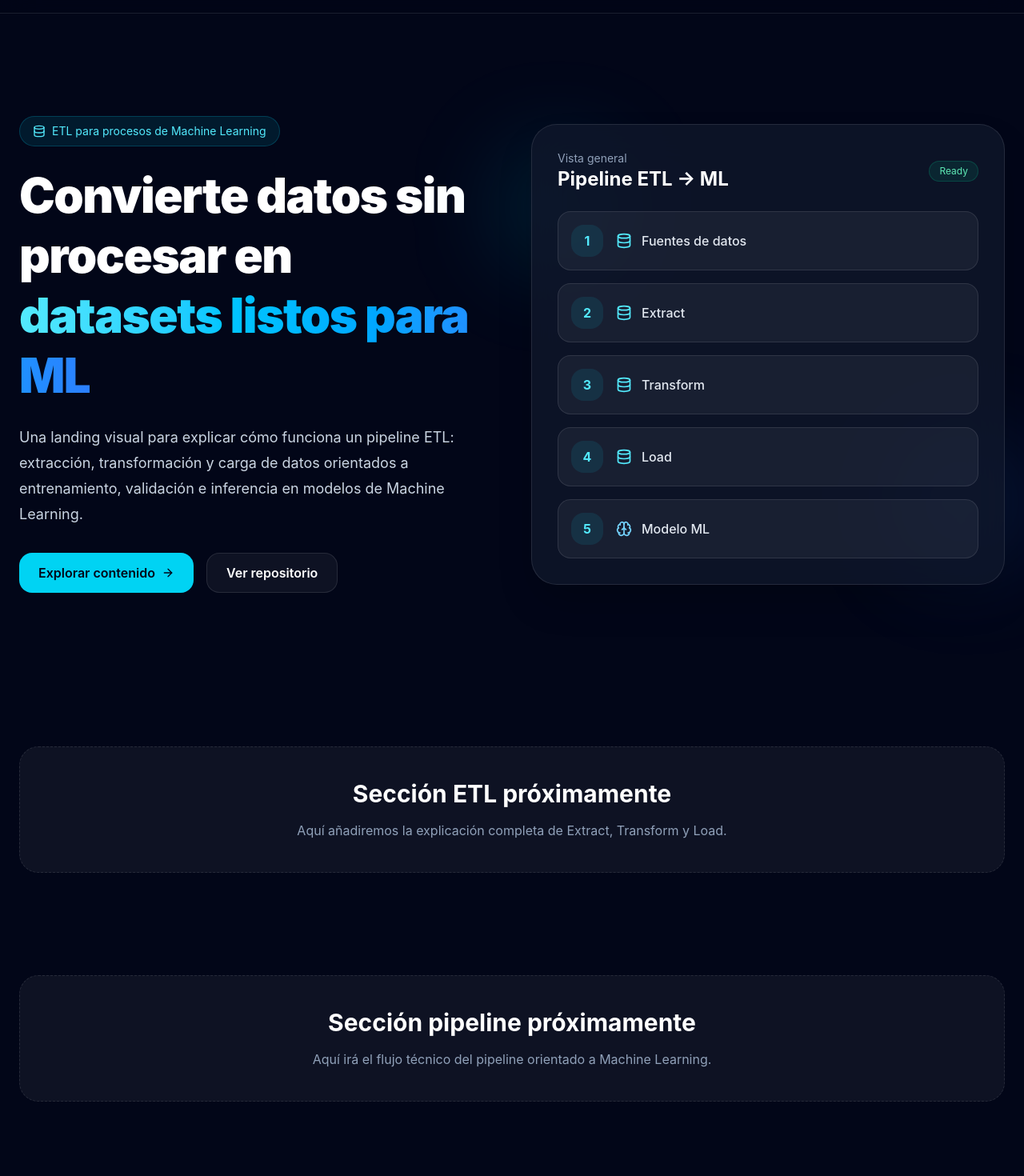
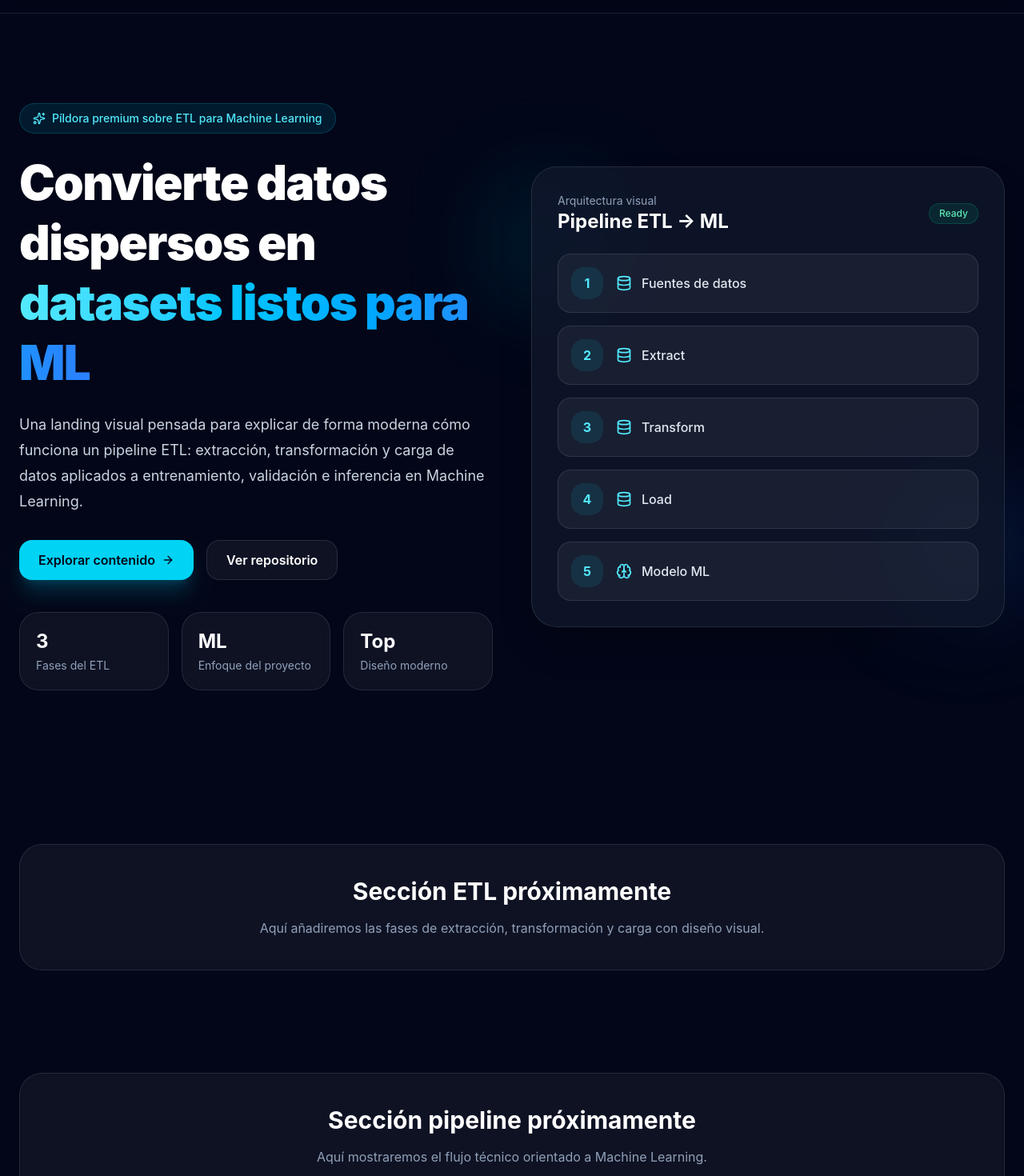
Before and after one commit to Andres-Torrez/ETL-pipeline-for-Machine-Learning-housing-price-prediction, a React (Vite) app in the folder etl-ml-web/: page / in a window 1280 px wide. Shown: the part 60-1530 px from the top of the page at 80% size. Built offline with nearby package versions, Linux system fonts and the light colour scheme; the HTML template or start-up script is replaced by a standard one.

Commit message:
feat: define landing identify

```diff
--- a/etl-ml-web/src/App.jsx
+++ b/etl-ml-web/src/App.jsx
@@ -1,5 +1,16 @@
 import Navbar from "./components/Navbar"
 import Hero from "./sections/Hero"
+
+function PlaceholderSection({ id, title, text }) {
+  return (
+    <section id={id} className="mx-auto max-w-7xl px-6 py-16">
+      <div className="rounded-[28px] border border-white/10 bg-white/5 p-10 text-center backdrop-blur">
+        <h2 className="text-3xl font-bold text-white">{title}</h2>
+        <p className="mt-4 text-slate-400">{text}</p>
+      </div>
+    </section>
+  )
+}
 
 export default function App() {
   return (
@@ -7,32 +18,23 @@ export default function App() {
       <Navbar />
       <Hero />
 
-      <section id="etl" className="mx-auto max-w-7xl px-6 py-16">
-        <div className="rounded-3xl border border-dashed border-white/10 bg-white/5 p-10 text-center">
-          <h2 className="text-3xl font-bold">Sección ETL próximamente</h2>
-          <p className="mt-4 text-slate-400">
-            Aquí añadiremos la explicación completa de Extract, Transform y Load.
-          </p>
-        </div>
-      </section>
+      <PlaceholderSection
+        id="etl"
+        title="Sección ETL próximamente"
+        text="Aquí añadiremos las fases de extracción, transformación y carga con diseño visual."
+      />
 
-      <section id="pipeline" className="mx-auto max-w-7xl px-6 py-16">
-        <div className="rounded-3xl border border-dashed border-white/10 bg-white/5 p-10 text-center">
-          <h2 className="text-3xl font-bold">Sección pipeline próximamente</h2>
-          <p className="mt-4 text-slate-400">
-            Aquí irá el flujo técnico del pipeline orientado a Machine Learning.
-          </p>
-        </div>
-      </section>
+      <PlaceholderSection
+        id="pipeline"
+        title="Sección pipeline próximamente"
+        text="Aquí mostraremos el flujo técnico orientado a Machine Learning."
+      />
 
-      <section id="repo" className="mx-auto max-w-7xl px-6 py-16">
-        <div className="rounded-3xl border border-dashed border-white/10 bg-white/5 p-10 text-center">
-          <h2 className="text-3xl font-bold">Repositorio próximamente</h2>
-          <p className="mt-4 text-slate-400">
-            Aquí mostraremos la estructura del proyecto y buenas prácticas.
-          </p>
-        </div>
-      </section>
+      <PlaceholderSection
+        id="repo"
+        title="Repositorio próximamente"
+        text="Aquí presentaremos la estructura del proyecto y las buenas prácticas."
+      />
     </div>
   )
 }
--- a/etl-ml-web/src/sections/Hero.jsx
+++ b/etl-ml-web/src/sections/Hero.jsx
@@ -1,37 +1,37 @@
-import { Database, Brain, ArrowRight } from "lucide-react"
+import { ArrowRight, Brain, Database, Sparkles } from "lucide-react"
 
 export default function Hero() {
     return (
         <section
             id="inicio"
-            className="relative overflow-hidden px-6 py-24 sm:py-32"
+            className="relative overflow-hidden px-6 pb-24 pt-20 sm:pb-32 sm:pt-28"
         >
-            <div className="absolute inset-0 -z-10 bg-[radial-gradient(circle_at_top_left,rgba(34,211,238,0.15),transparent_25%),radial-gradient(circle_at_top_right,rgba(59,130,246,0.15),transparent_25%)]" />
+            <div className="absolute inset-0 -z-10 bg-[radial-gradient(circle_at_top_left,rgba(34,211,238,0.15),transparent_25%),radial-gradient(circle_at_top_right,rgba(59,130,246,0.15),transparent_25%),linear-gradient(to_bottom,rgba(15,23,42,1),rgba(2,6,23,1))]" />
 
             <div className="mx-auto grid max-w-7xl items-center gap-12 lg:grid-cols-2">
                 <div>
-                    <div className="inline-flex items-center gap-2 rounded-full border border-cyan-400/20 bg-cyan-400/10 px-4 py-2 text-sm text-cyan-300">
-                        <Database className="h-4 w-4" />
-                        ETL para procesos de Machine Learning
+                    <div className="inline-flex items-center gap-2 rounded-full border border-cyan-400/20 bg-cyan-400/10 px-4 py-2 text-sm font-medium text-cyan-300">
+                        <Sparkles className="h-4 w-4" />
+                        Píldora premium sobre ETL para Machine Learning
                     </div>
 
-                    <h1 className="mt-6 text-5xl font-black leading-tight tracking-tight text-white sm:text-6xl">
-                        Convierte datos sin procesar en
+                    <h1 className="mt-6 max-w-4xl text-5xl font-black leading-tight tracking-tight text-white sm:text-6xl">
+                        Convierte datos dispersos en
                         <span className="bg-gradient-to-r from-cyan-300 via-sky-400 to-blue-500 bg-clip-text text-transparent">
                             {" "}datasets listos para ML
                         </span>
                     </h1>
 
                     <p className="mt-6 max-w-2xl text-lg leading-8 text-slate-300">
-                        Una landing visual para explicar cómo funciona un pipeline ETL:
-                        extracción, transformación y carga de datos orientados a entrenamiento,
-                        validación e inferencia en modelos de Machine Learning.
+                        Una landing visual pensada para explicar de forma moderna cómo funciona
+                        un pipeline ETL: extracción, transformación y carga de datos aplicados
+                        a entrenamiento, validación e inferencia en Machine Learning.
                     </p>
 
                     <div className="mt-8 flex flex-wrap gap-4">
                         <a
                             href="#etl"
-                            className="inline-flex items-center gap-2 rounded-2xl bg-cyan-400 px-6 py-3 font-semibold text-slate-950 transition hover:-translate-y-0.5"
+                            className="inline-flex items-center gap-2 rounded-2xl bg-cyan-400 px-6 py-3 font-semibold text-slate-950 shadow-xl shadow-cyan-500/20 transition hover:-translate-y-0.5"
                         >
                             Explorar contenido
                             <ArrowRight className="h-4 w-4" />
@@ -44,48 +44,62 @@ export default function Hero() {
                             Ver repositorio
                         </a>
                     </div>
+
+                    <div className="mt-10 grid gap-4 sm:grid-cols-3">
+                        <div className="rounded-3xl border border-white/10 bg-white/5 p-5 backdrop-blur">
+                            <p className="text-2xl font-bold text-white">3</p>
+                            <p className="mt-1 text-sm text-slate-400">Fases del ETL</p>
+                        </div>
+                        <div className="rounded-3xl border border-white/10 bg-white/5 p-5 backdrop-blur">
+                            <p className="text-2xl font-bold text-white">ML</p>
+                            <p className="mt-1 text-sm text-slate-400">Enfoque del proyecto</p>
+                        </div>
+                        <div className="rounded-3xl border border-white/10 bg-white/5 p-5 backdrop-blur">
+                            <p className="text-2xl font-bold text-white">Top</p>
+                            <p className="mt-1 text-sm text-slate-400">Diseño moderno</p>
+                        </div>
+                    </div>
                 </div>
 
                 <div className="relative">
-                    <div className="absolute -left-8 top-10 h-32 w-32 rounded-full bg-cyan-400/20 blur-3xl" />
-                    <div className="absolute -right-6 bottom-8 h-36 w-36 rounded-full bg-blue-500/20 blur-3xl" />
+                    <div className="absolute -left-10 top-8 h-32 w-32 rounded-full bg-cyan-400/20 blur-3xl" />
+                    <div className="absolute -right-8 bottom-6 h-40 w-40 rounded-full bg-blue-500/20 blur-3xl" />
 
                     <div className="relative rounded-[32px] border border-white/10 bg-slate-900/80 p-8 shadow-2xl backdrop-blur-xl">
                         <div className="mb-6 flex items-center justify-between">
                             <div>
-                                <p className="text-sm text-slate-400">Vista general</p>
+                                <p className="text-sm text-slate-400">Arquitectura visual</p>
                                 <h2 className="text-2xl font-bold text-white">Pipeline ETL → ML</h2>
                             </div>
-                            <div className="rounded-2xl border border-emerald-400/20 bg-emerald-400/10 px-3 py-1 text-xs text-emerald-300">
+                            <div className="rounded-2xl border border-emerald-400/20 bg-emerald-400/10 px-3 py-1 text-xs font-medium text-emerald-300">
                                 Ready
                             </div>
                         </div>
 
                         <div className="space-y-4">
                             {[
-                                "Fuentes de datos",
-                                "Extract",
-                                "Transform",
-                                "Load",
-                                "Modelo ML",
-                            ].map((step, index) => (
+                                { label: "Fuentes de datos", icon: Database },
+                                { label: "Extract", icon: Database },
+                                { label: "Transform", icon: Database },
+                                { label: "Load", icon: Database },
+                                { label: "Modelo ML", icon: Brain },
+                            ].map((step, index) => {
+                                const Icon = step.icon
+                                return (
                                     <div
-                                    key={step}
+                                        key={step.label}
                                         className="flex items-center gap-4 rounded-2xl border border-white/10 bg-white/5 p-4"
                                     >
                                         <div className="flex h-10 w-10 items-center justify-center rounded-2xl bg-cyan-400/10 font-bold text-cyan-300">
                                             {index + 1}
                                         </div>
                                         <div className="flex items-center gap-3">
-                                        {step === "Modelo ML" ? (
-                                            <Brain className="h-5 w-5 text-sky-300" />
-                                        ) : (
-                                            <Database className="h-5 w-5 text-cyan-300" />
-                                        )}
-                                        <p className="font-medium text-slate-200">{step}</p>
+                                            <Icon className="h-5 w-5 text-cyan-300" />
+                                            <p className="font-medium text-slate-200">{step.label}</p>
                                         </div>
                                     </div>
-                            ))}
+                                )
+                            })}
                         </div>
                     </div>
                 </div>
```
Lines whose indentation alone changed are shown as unchanged.
